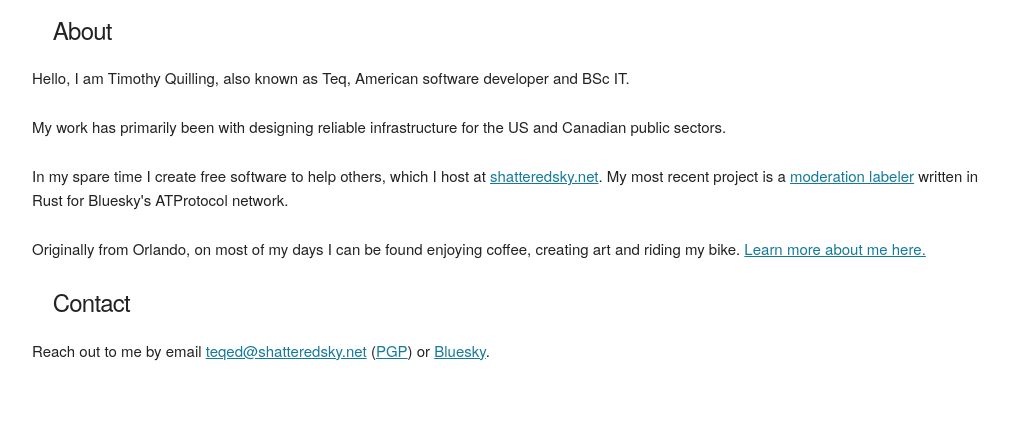
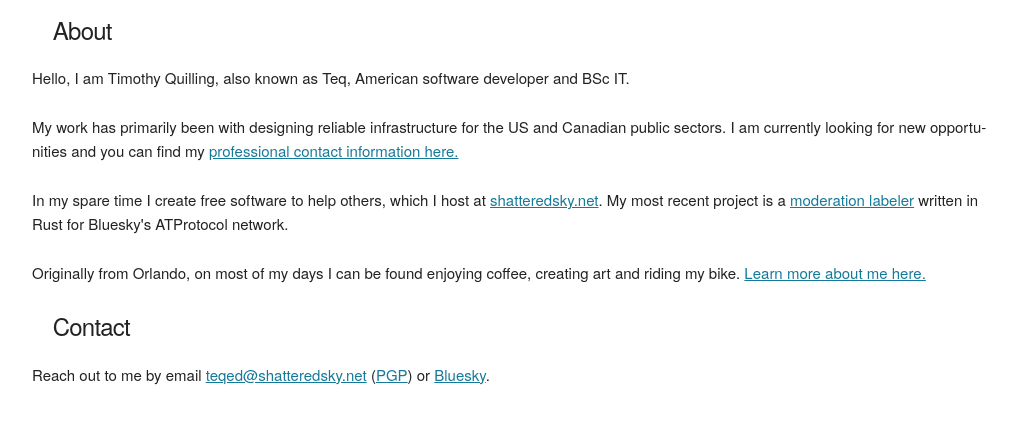
Before and after one commit to Teqed/about-me, a plain HTML site: page static/index.html in a window 1280 px wide. Shown: the part 187-612 px from the top of the page, without its empty margins (128-1151 px from the left). Drawn offline with Linux system fonts and the light colour scheme.

Commit message:
add resume

```diff
--- a/static/index.html
+++ b/static/index.html
@@ -155,7 +155,7 @@
         <section>
             <h2>About</h2>
             <p>Hello, I am Timothy Quilling, also known as Teq, American software developer and BSc IT.</p>
-            <p>My work has primarily been with designing reliable infrastructure for the US and Canadian public sectors.</p>
+            <p>My work has primarily been with designing reliable infrastructure for the US and Canadian public sectors. I am currently looking for new opportunities and you can find my <a href="https://quilling.dev/pdf/QUILLING-RESUME.pdf">professional contact information here.</a></p>
             <p>In my spare time I create free software to help others, which I host at <a href="https://shatteredsky.net">shatteredsky.net</a>. My most recent project is a <a href="https://bsky.app/profile/did:plc:m6adptn62dcahfaq34tce3j5">moderation labeler</a> written in Rust for Bluesky's ATProtocol network.</p>
             <p>Originally from Orlando, on most of my days I can be found enjoying coffee, creating art and riding my bike. <a href="/blog/more-about-me">Learn more about me here.</a></p>
         </section>
```
Also changed, not shown: 1 other file.
